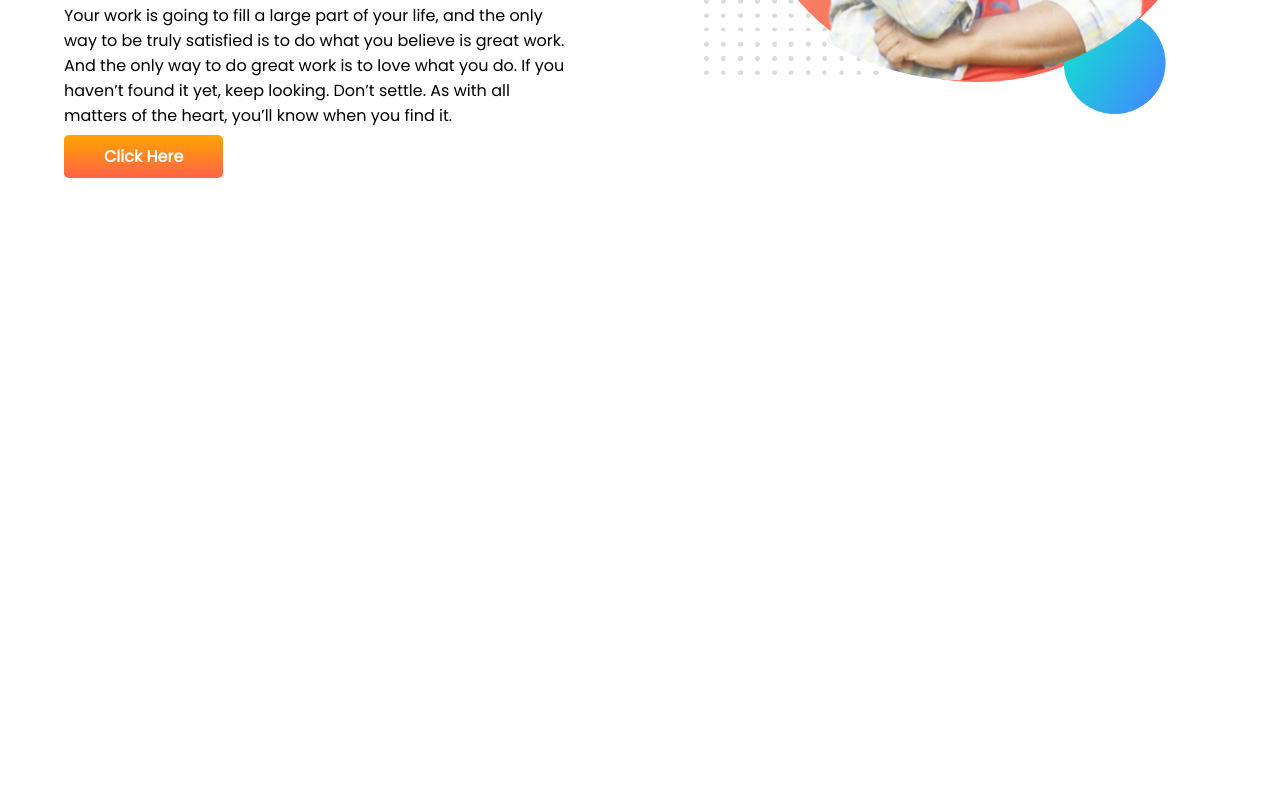
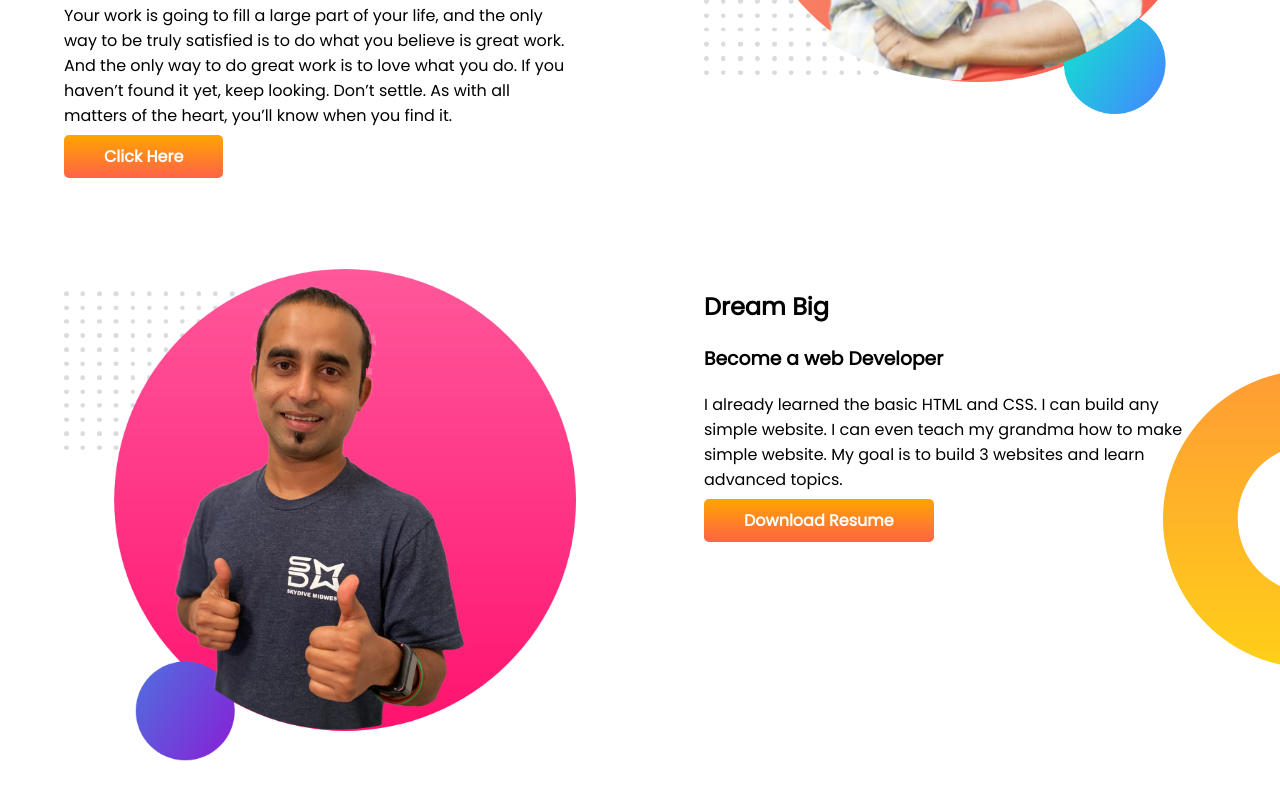
Before and after one commit to kabbo5099/developer-portfolio, a plain HTML site: page index.html in a window 1280 px wide. Shown: the part 394-1194 px from the top of the page. Before the commit the page ends 800 px from the top, so only its background shows below. Drawn offline with Linux system fonts and the light colour scheme.

Commit message:
dream big

```diff
--- a/index.html
+++ b/index.html
@@ -31,6 +31,19 @@
             <img src="images/my-bg.png" alt="">
         </div>
     </section>
+    <section class="dream-big">
+        <div class="half-width">
+            <img src="images/jhankar2.png" alt="">
+        </div>
+        <div class="half-width">
+            <h2>Dream Big</h2>
+            <h3>Become a web Developer</h3>
+            <p>I already learned the basic HTML and CSS. I can build any simple website. I can even teach my grandma how
+                to make simple website. My goal is to build 3 websites and learn advanced topics.</p>
+            <a class="link-buttom" target="_blank" href="https://www.google.com/maps/@23.819378,90.4222459,15z">Download
+                Resume</a>
+        </div>
+    </section>
 
 </body>
 
--- a/style.css
+++ b/style.css
@@ -13,6 +13,7 @@ h1 {
 
 section {
     display: flex;
+    margin-bottom: 100px;
 }
 
 .half-width {
@@ -42,3 +43,9 @@ section {
     background-image: url(images/top-banner.png);
     background-repeat: no-repeat;
 }
+
+.dream-big {
+    background-image: url(images/dream-bg.png);
+    background-repeat: no-repeat;
+    background-position: right;
+}
```
